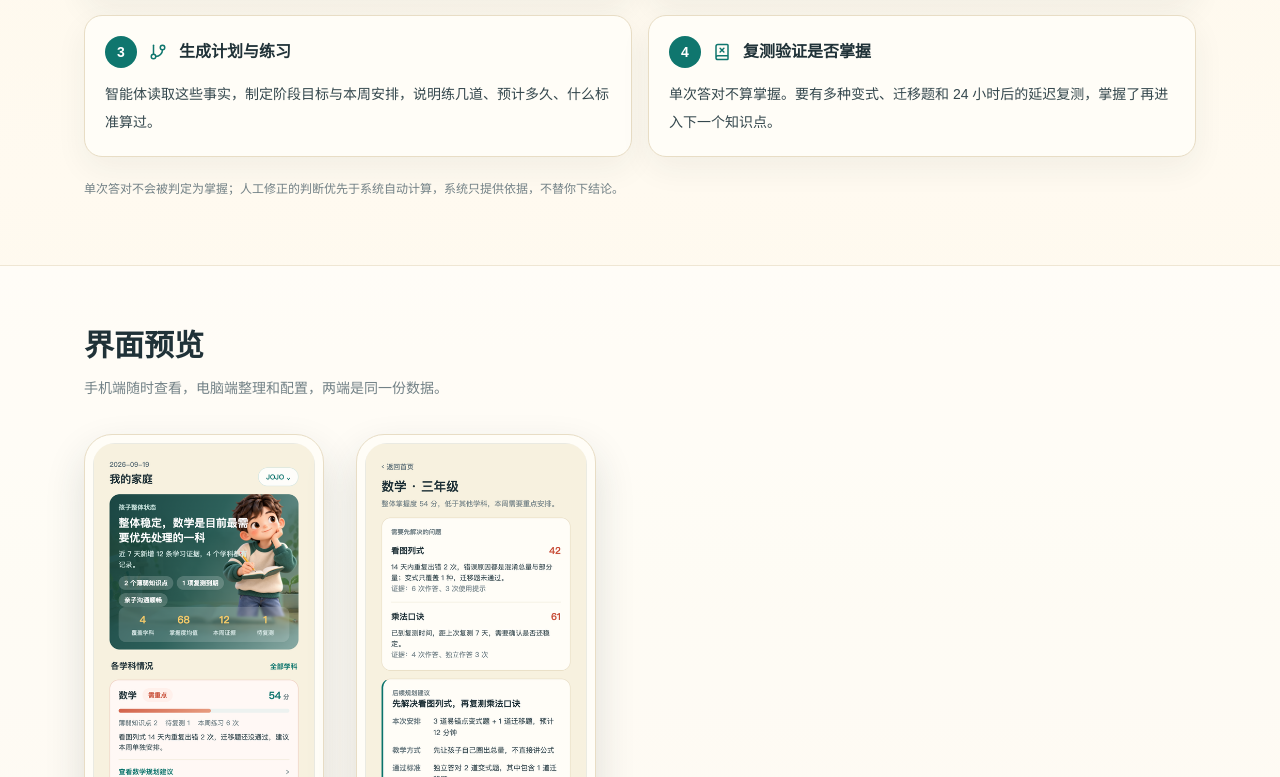
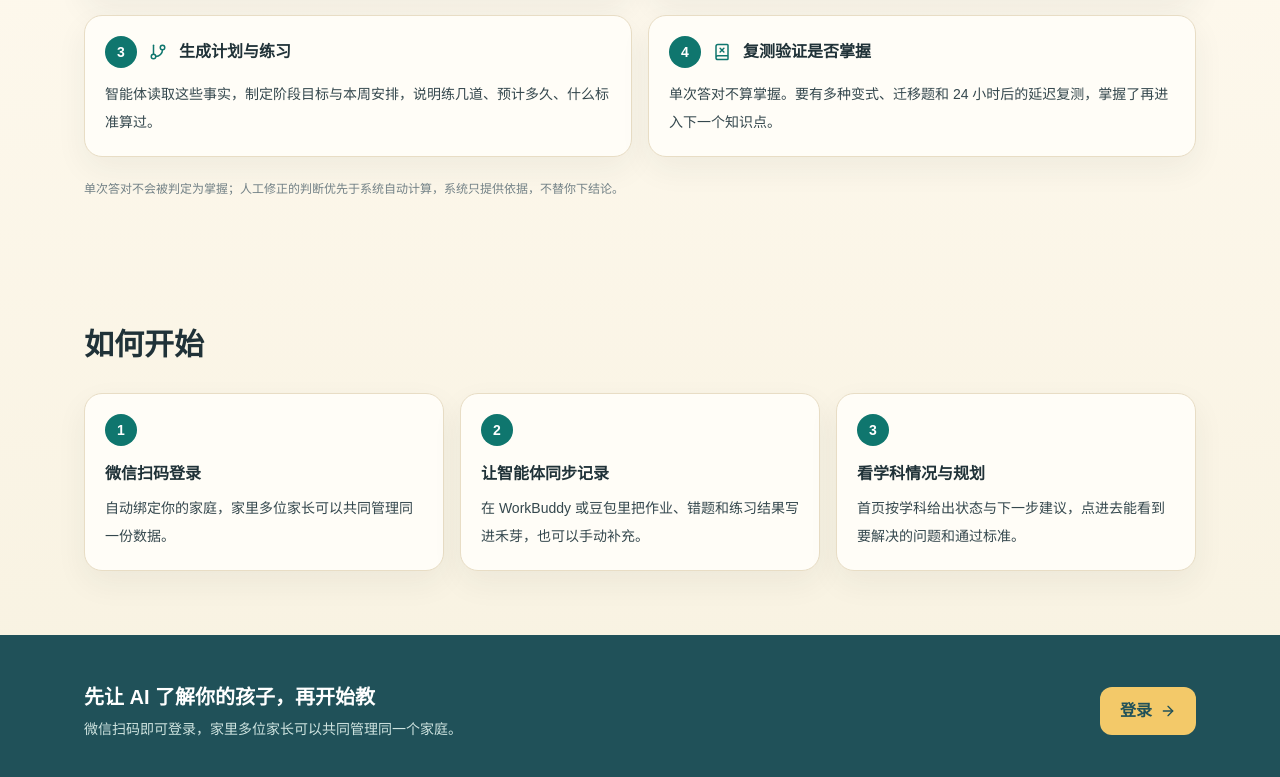
Before and after one commit to nightwf/family-edu-agent, a React (Vite) app in the folder apps/web/: page / in a window 1280 px wide. Shown: the part 2023-2800 px from the top of the page. Built offline with nearby package versions, Linux system fonts and the light colour scheme; the HTML template or start-up script is replaced by a standard one.

Commit message:
chore(web): 首页去掉界面预览区块
- 移除界面预览区块与导航入口，同时删除不再使用的两张预览截图，减小站点体积

```diff
--- a/apps/web/src/components/Landing.tsx
+++ b/apps/web/src/components/Landing.tsx
@@ -110,7 +110,6 @@ export function Landing({ onLogin }: { onLogin: () => void }) {
             <a href="#why" className="hidden rounded-lg px-3 py-2 text-ink-soft hover:bg-white/70 lg:block">为什么更懂孩子</a>
             <a href="#agents" className="hidden rounded-lg px-3 py-2 text-ink-soft hover:bg-white/70 lg:block">接入智能体</a>
             <a href="#how" className="hidden rounded-lg px-3 py-2 text-ink-soft hover:bg-white/70 lg:block">AI 怎么规划</a>
-            <a href="#screens" className="hidden rounded-lg px-3 py-2 text-ink-soft hover:bg-white/70 md:block">界面预览</a>
             <button onClick={onLogin} className="flex items-center gap-2 rounded-xl bg-teal px-4 py-2 font-bold text-white hover:bg-teal-deep">
               登录 <ArrowRight size={15} />
             </button>
@@ -238,29 +237,6 @@ export function Landing({ onLogin }: { onLogin: () => void }) {
         </p>
       </section>
 
-      <section id="screens" className="border-y border-line/70 bg-white/45">
-        <div className="mx-auto max-w-6xl px-5 py-16">
-          <h2 className="text-2xl font-black md:text-[30px]">界面预览</h2>
-          <p className="mt-3 max-w-2xl text-sm leading-7 text-muted">
-            手机端随时查看，电脑端整理和配置，两端是同一份数据。
-          </p>
-          <div className="mt-8 flex flex-wrap items-start gap-8">
-            <figure className="w-[240px]">
-              <div className="rounded-[28px] border border-line bg-panel p-2 shadow-[0_18px_40px_rgba(32,50,56,0.14)]">
-                <img src={asset("preview-home.png")} alt="手机端首页：整体状态与各学科情况" className="w-full rounded-[22px]" />
-              </div>
-              <figcaption className="mt-3 text-xs leading-6 text-muted">首页：孩子整体状态与各学科情况</figcaption>
-            </figure>
-            <figure className="w-[240px]">
-              <div className="rounded-[28px] border border-line bg-panel p-2 shadow-[0_18px_40px_rgba(32,50,56,0.14)]">
-                <img src={asset("preview-subject.png")} alt="手机端学科详情：问题与规划建议" className="w-full rounded-[22px]" />
-              </div>
-              <figcaption className="mt-3 text-xs leading-6 text-muted">学科详情：需要先解决的问题与规划建议</figcaption>
-            </figure>
-          </div>
-        </div>
-      </section>
-
       <section id="start" className="mx-auto max-w-6xl px-5 py-16">
         <h2 className="text-2xl font-black md:text-[30px]">如何开始</h2>
         <div className="mt-8 grid gap-4 md:grid-cols-3">
```
Also changed, not shown: apps/web/public/brand/preview-home.png (deleted), apps/web/public/brand/preview-subject.png (deleted), 7 other files (tests, documents, lock files or other folders).
